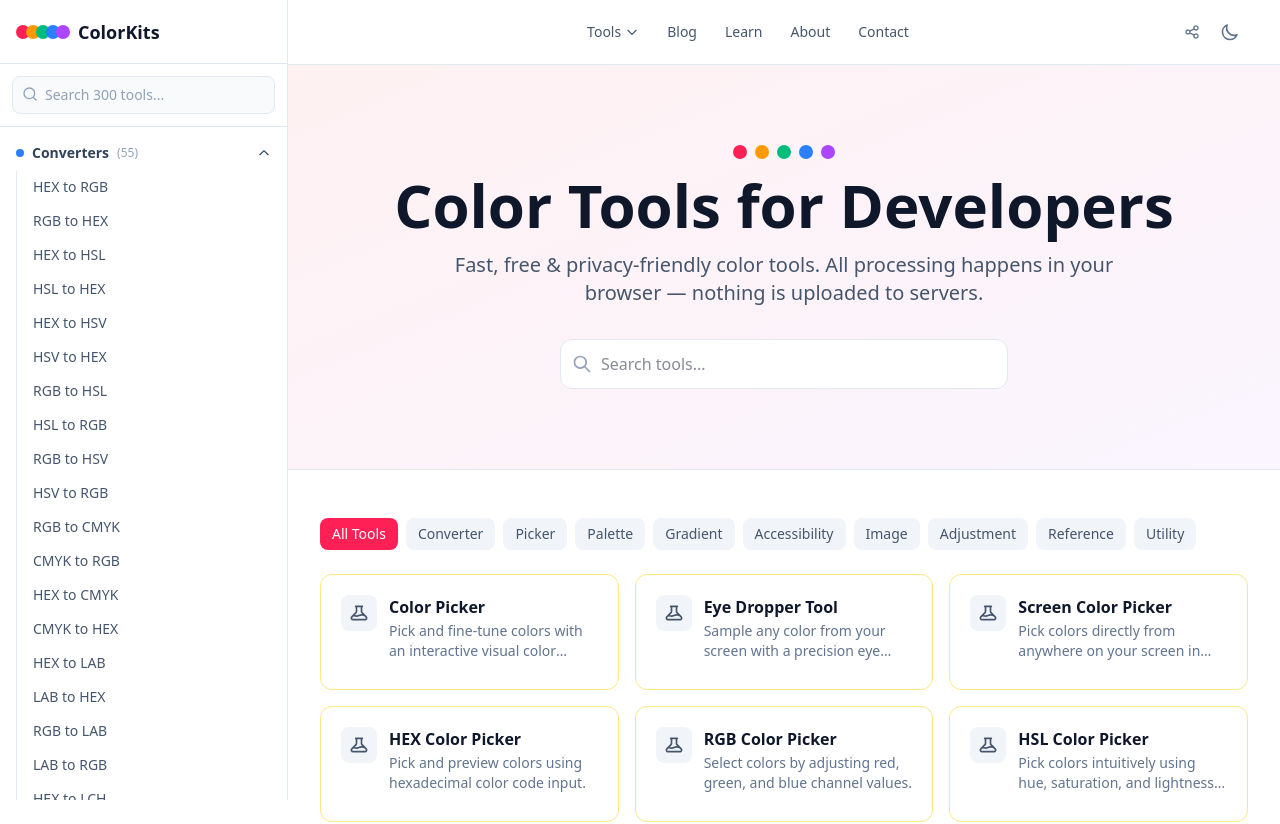
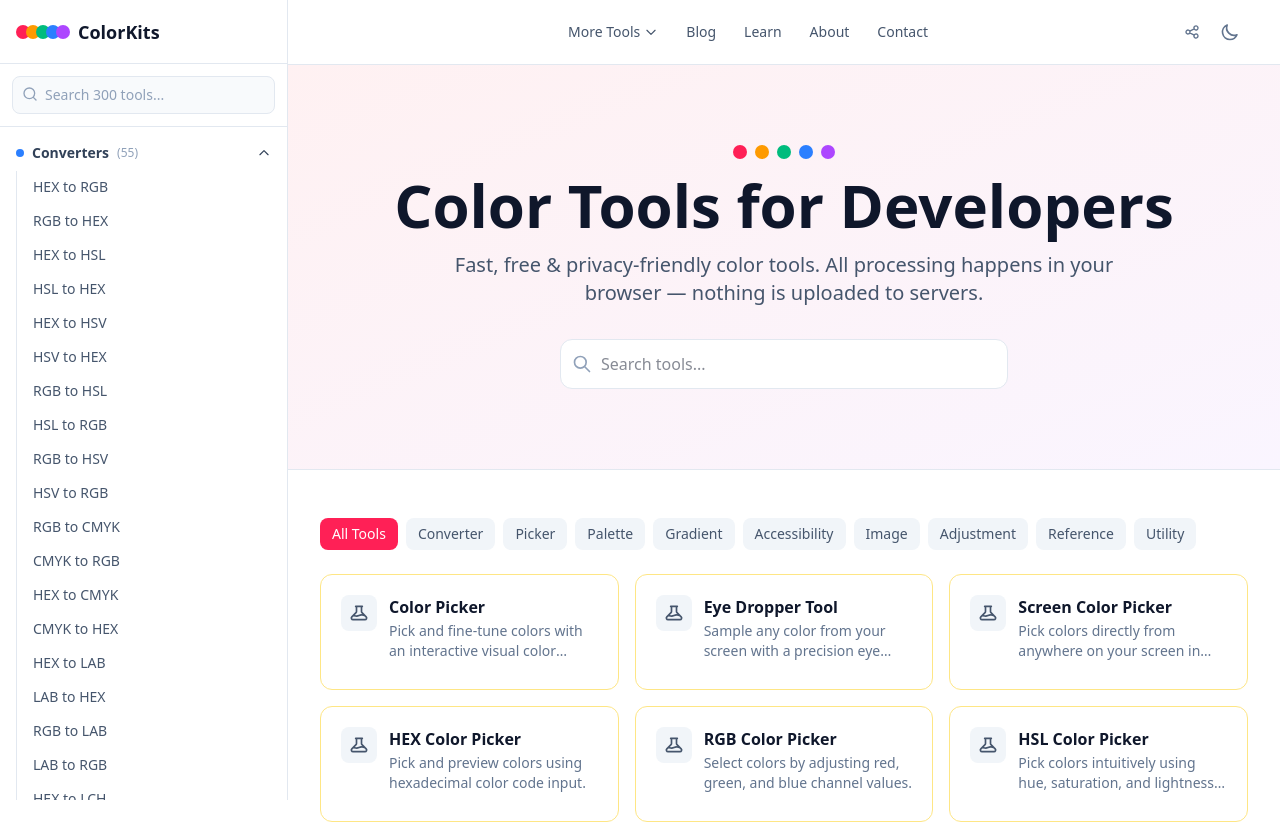
Before and after one commit to xh8khar/colorkits.net, a Next.js app: page / in a window 1280 px wide. Shown: the top 824 px of the page. Built offline with nearby package versions, Linux system fonts and the light colour scheme.

Commit message:
Rename Tools to More Tools in navbar

```diff
--- a/src/components/layout/Navbar.tsx
+++ b/src/components/layout/Navbar.tsx
@@ -23,7 +23,7 @@ function ToolsDropdown() {
         className="px-3 py-2 rounded-lg text-sm font-medium text-slate-600 dark:text-slate-400 hover:bg-slate-100 dark:hover:bg-slate-800 transition-colors cursor-pointer flex items-center gap-1"
         aria-label="Tools menu"
       >
-        Tools
+        More Tools
         <svg className={`w-3.5 h-3.5 transition-transform ${open ? 'rotate-180' : ''}`} fill="none" stroke="currentColor" viewBox="0 0 24 24">
           <path strokeLinecap="round" strokeLinejoin="round" strokeWidth={2} d="M19 9l-7 7-7-7" />
         </svg>
```
